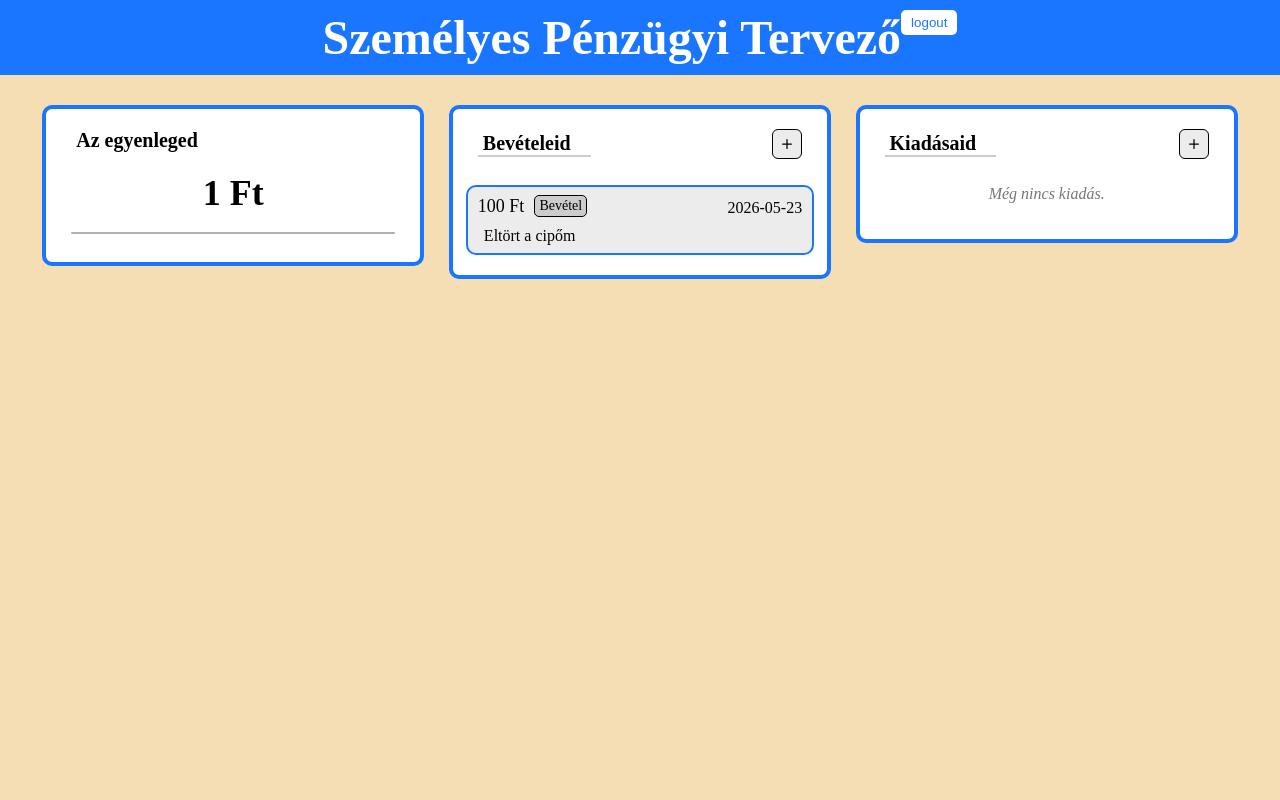
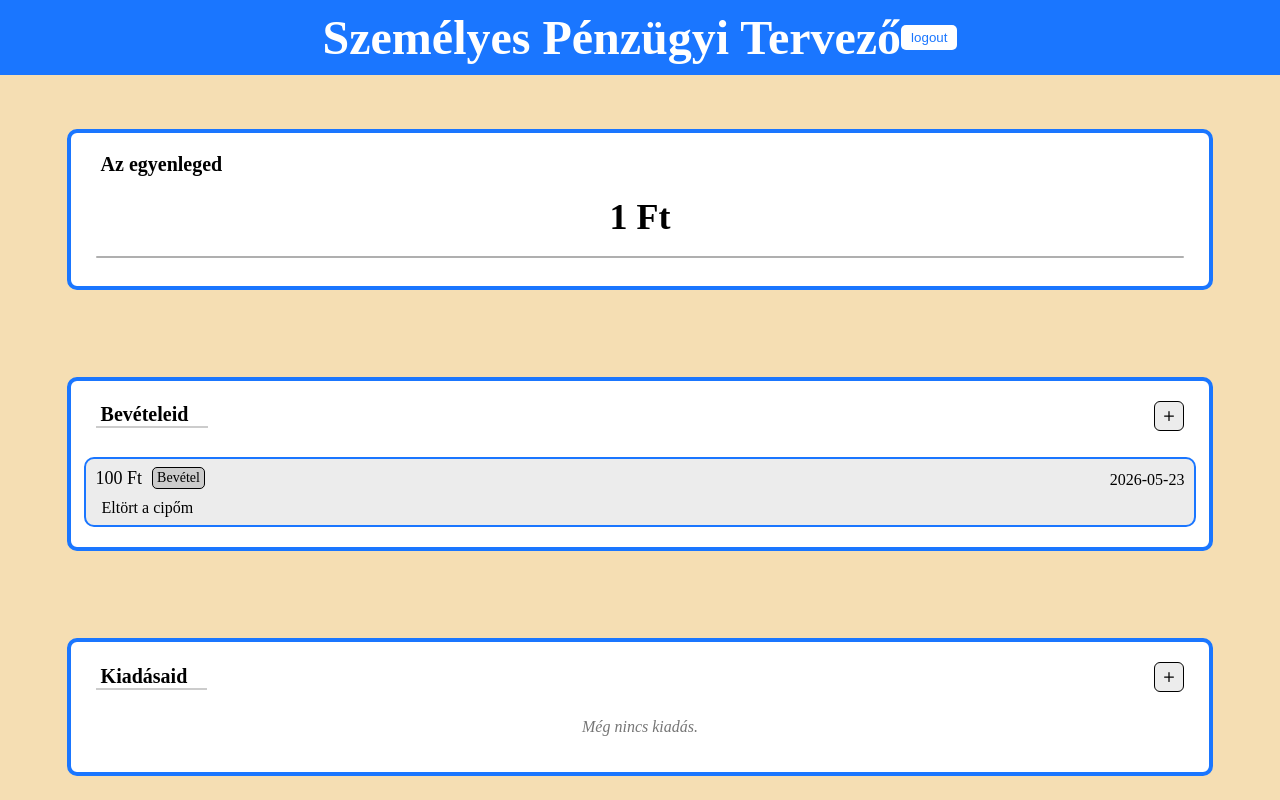
Before and after one commit to gicziunicorn/koltsegvetes, a PHP site: page /public/ in a window 1280 px wide. Run offline with PHP 8.4, Linux system fonts and the light colour scheme; the visitor is signed in with stand-in values (Sample User, id 1); data comes from the database, SQL or seed files in the repository; some libraries are stand-ins or nearby versions; some web fonts are replaced.

Commit message:
Add files via upload

```diff
--- a/public/style.css
+++ b/public/style.css
@@ -17,9 +17,11 @@ body {
   height: 100vh;
   display: block;
   font-family: "Google-Sans";
+  min-width: 450px;
 }
 
 nav {
+  min-width: 450px;
   background-color: var(--primary);
   color: white;
   padding: 10px 0;
@@ -31,10 +33,11 @@ nav {
   left: 0;
   display: flex;
   justify-content: center;
+  align-items: center;
   height: 55px;
 
   h1 {
-    font-size: 3em;
+    font-size: min(3em, 4vw);
     margin: 0;
   }
 
@@ -183,10 +186,11 @@ main {
 }
 
 #data-main {
-  display: grid;
-  grid-template-columns: 1fr 1fr 1fr;
-  align-items: start;
-  justify-content: unset;
+  display: flex;
+  flex-direction: row;
+  gap: 40px;
+  justify-content: center;
+  flex-wrap: wrap;
   padding: 105px 30px 0px 30px;
   box-sizing: border-box;
 
```
